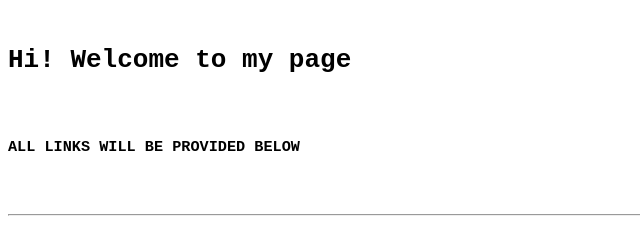
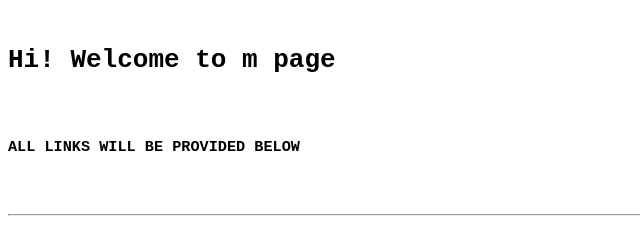
Before and after one commit to yamin-kabir/testing, a plain HTML site: page first pogram/index.html in a window 1280 px wide. Shown: the top 235 px of the page, 0-640 px from the left. Drawn offline with Linux system fonts and the light colour scheme.

Commit message:
Update index.html

```diff
--- a/first pogram/index.html
+++ b/first pogram/index.html
@@ -15,7 +15,7 @@
 
  <body background="blue">
   <pre>
-     <h1>Hi! Welcome to my page</h1>
+     <h1>Hi! Welcome to m page</h1>
      <h3>ALL LINKS WILL BE PROVIDED BELOW</h3>
   </pre>
 </body>
```
